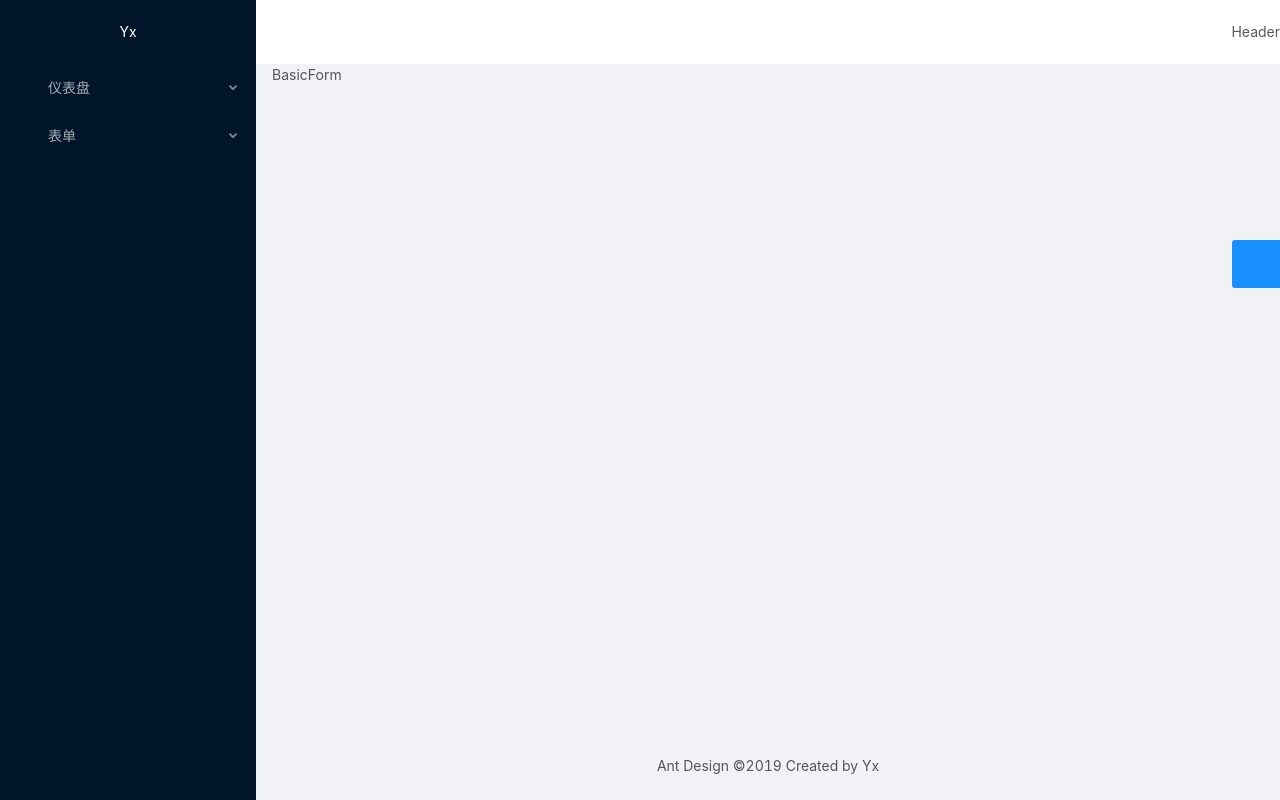
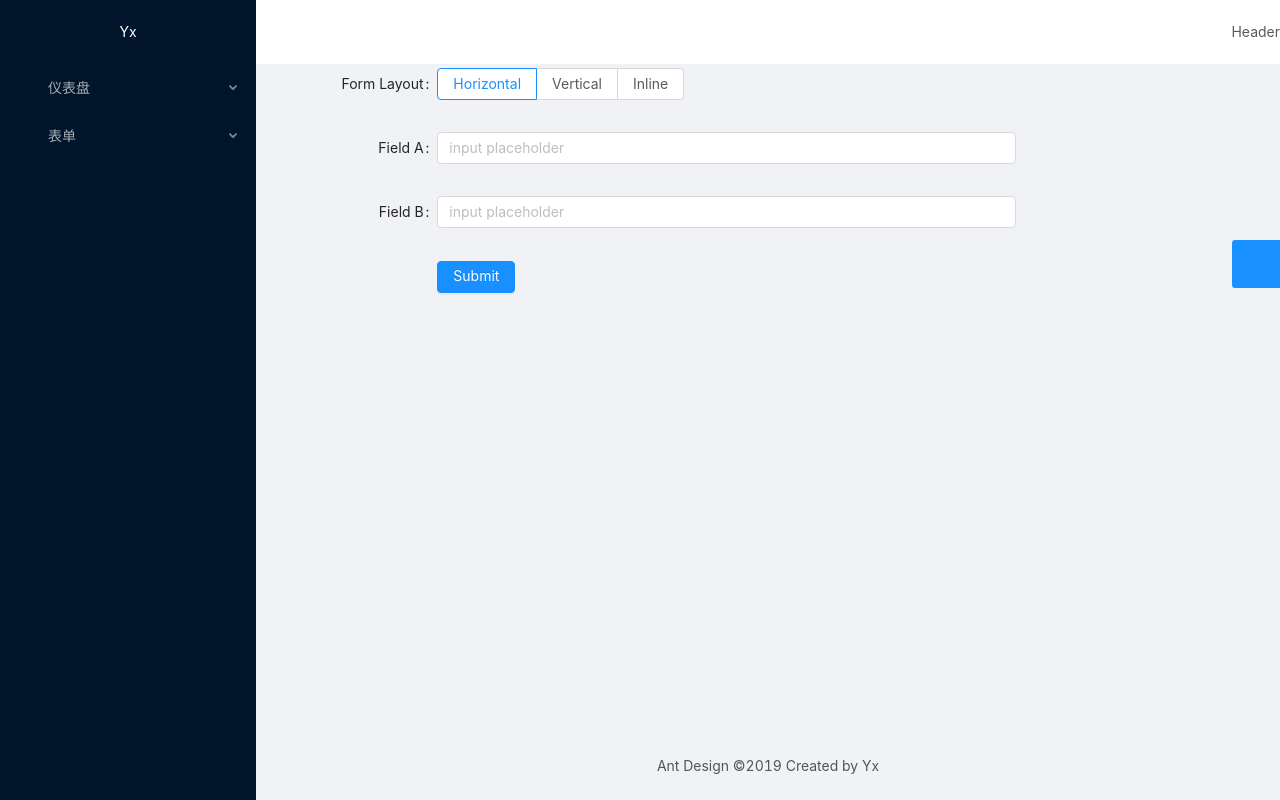
Before and after one commit to CSYS-Yg/vueDevelopmentPractice, a Vue app: page /form/basic-form in a window 1280 px wide. Built offline with nearby package versions, Linux system fonts and the light colour scheme.

Commit message:
完成简单的表单验证

```diff
--- a/src/views/Forms/BasicForm.vue
+++ b/src/views/Forms/BasicForm.vue
@@ -1,9 +1,107 @@
 <template>
-  <div>BasicForm</div>
+  <div>
+    <a-form :layout="formLayout">
+      <a-form-item
+        label="Form Layout"
+        :label-col="formItemLayout.labelCol"
+        :wrapper-col="formItemLayout.wrapperCol"
+      >
+        <a-radio-group
+          default-value="horizontal"
+          @change="handleFormLayoutChange"
+        >
+          <a-radio-button value="horizontal">
+            Horizontal
+          </a-radio-button>
+          <a-radio-button value="vertical">
+            Vertical
+          </a-radio-button>
+          <a-radio-button value="inline">
+            Inline
+          </a-radio-button>
+        </a-radio-group>
+      </a-form-item>
+      <a-form-item
+        label="Field A"
+        :label-col="formItemLayout.labelCol"
+        :wrapper-col="formItemLayout.wrapperCol"
+        :validateStatus="firldAStatus"
+        :help="fieldAHelp"
+      >
+        <a-input v-model="FieldA" placeholder="input placeholder" />
+      </a-form-item>
+      <a-form-item
+        label="Field B"
+        :label-col="formItemLayout.labelCol"
+        :wrapper-col="formItemLayout.wrapperCol"
+      >
+        <a-input v-model="FieldB" placeholder="input placeholder" />
+      </a-form-item>
+      <a-form-item :wrapper-col="buttonItemLayout.wrapperCol">
+        <a-button @click="handleSubmit" type="primary">
+          Submit
+        </a-button>
+      </a-form-item>
+    </a-form>
+  </div>
 </template>
 
 <script>
-export default {};
+export default {
+  data() {
+    return {
+      formLayout: "horizontal",
+      FieldA: "",
+      FieldB: "",
+      firldAStatus: "",
+      fieldAHelp: ""
+    };
+  },
+  watch: {
+    FieldA(val) {
+      if (val.length <= 5) {
+        this.firldAStatus = "error";
+        this.fieldAHelp = "字符数需大于5个";
+      } else {
+        this.firldAStatus = "";
+        this.fieldAHelp = "";
+      }
+    }
+  },
+  computed: {
+    formItemLayout() {
+      const { formLayout } = this;
+      return formLayout === "horizontal"
+        ? {
+            labelCol: { span: 4 },
+            wrapperCol: { span: 14 }
+          }
+        : {};
+    },
+    buttonItemLayout() {
+      const { formLayout } = this;
+      return formLayout === "horizontal"
+        ? {
+            wrapperCol: { span: 14, offset: 4 }
+          }
+        : {};
+    }
+  },
+  methods: {
+    handleFormLayoutChange(e) {
+      this.formLayout = e.target.value;
+    },
+    handleSubmit() {
+      if (this.FieldA.length <= 5) {
+        this.firldAStatus = "error";
+        this.fieldAHelp = "字符数需大于5个";
+      } else {
+        console.log({
+          FieldA: this.FieldA,
+          FieldB: this.FieldB
+        });
+      }
+    }
+  }
+};
 </script>
-
-<style></style>
```
Also changed, not shown: src/main.js (+12 -1 lines).
